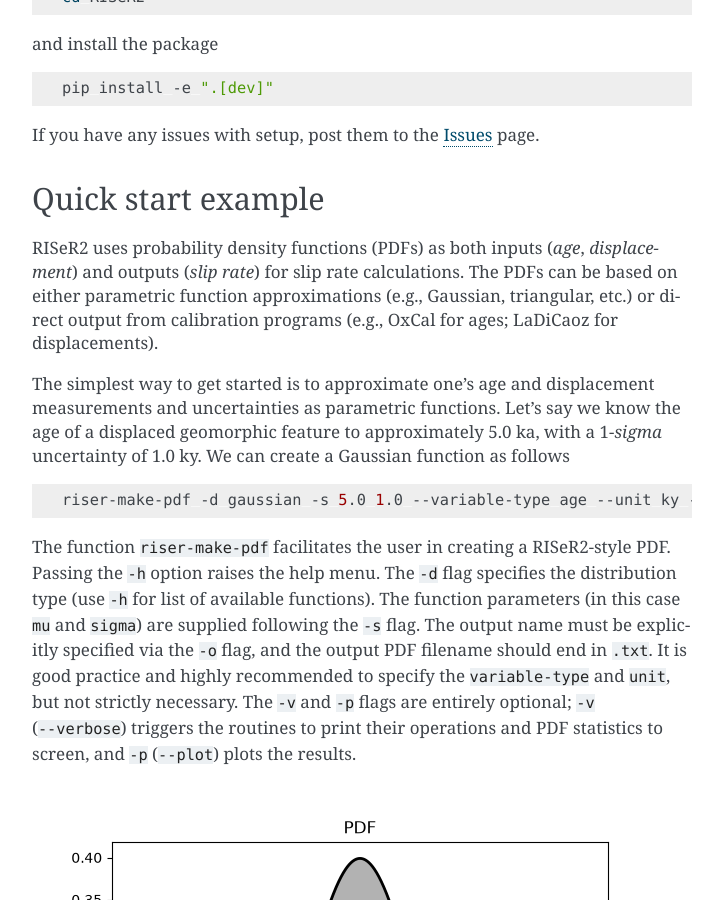
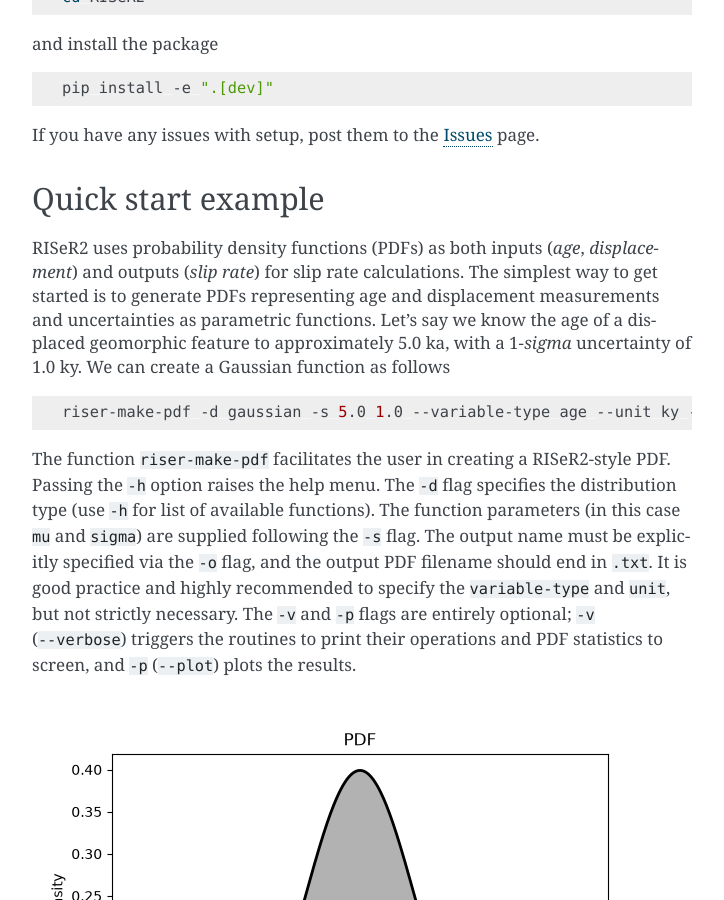
Before and after one commit to rzinke/RISeR2, a Sphinx documentation site: the page built from docs/source/getting_started.md, in a window 1280 px wide and 900 px high, scrolled down 828 px. Shown: the whole window, without its empty margins (388-1112 px from the left). Built offline with Sphinx 7.4.7, drawn with Linux system fonts in a browser that asks for light colours.

Commit message:
Wrote input_formats.md.

````diff
--- a/docs/source/getting_started.md
+++ b/docs/source/getting_started.md
@@ -46,9 +46,7 @@ If you have any issues with setup, post them to the [Issues](https://github.com/
 
 ## Quick start example
 
-RISeR2 uses probability density functions (PDFs) as both inputs (*age*, *displacement*) and outputs (*slip rate*) for slip rate calculations. The PDFs can be based on either parametric function approximations (e.g., Gaussian, triangular, etc.) or direct output from calibration programs (e.g., OxCal for ages; LaDiCaoz for displacements).
-
-The simplest way to get started is to approximate one's age and displacement measurements and uncertainties as parametric functions. Let's say we know the age of a displaced geomorphic feature to approximately 5.0 ka, with a 1-*sigma* uncertainty of 1.0 ky. We can create a Gaussian function as follows
+RISeR2 uses probability density functions (PDFs) as both inputs (*age*, *displacement*) and outputs (*slip rate*) for slip rate calculations. The simplest way to get started is to generate PDFs representing age and displacement measurements and uncertainties as parametric functions. Let's say we know the age of a displaced geomorphic feature to approximately 5.0 ka, with a 1-*sigma* uncertainty of 1.0 ky. We can create a Gaussian function as follows
 
 ```bash
 riser-make-pdf -d gaussian -s 5.0 1.0 --variable-type age --unit ky -o age.txt -v -p
````
Also changed, not shown: docs/source/input_formats.md (added, +36 -0 lines).
